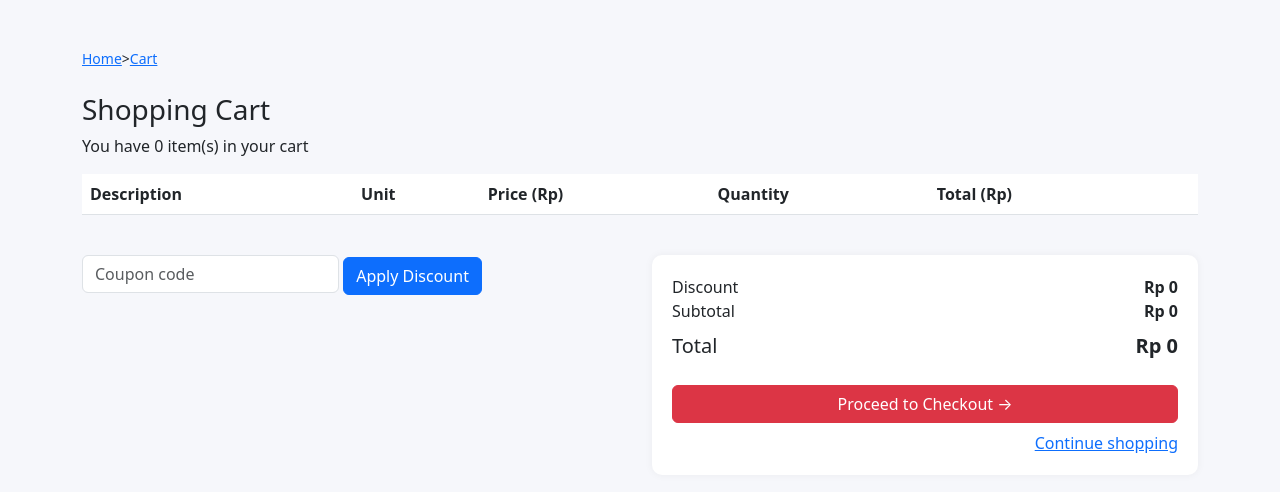
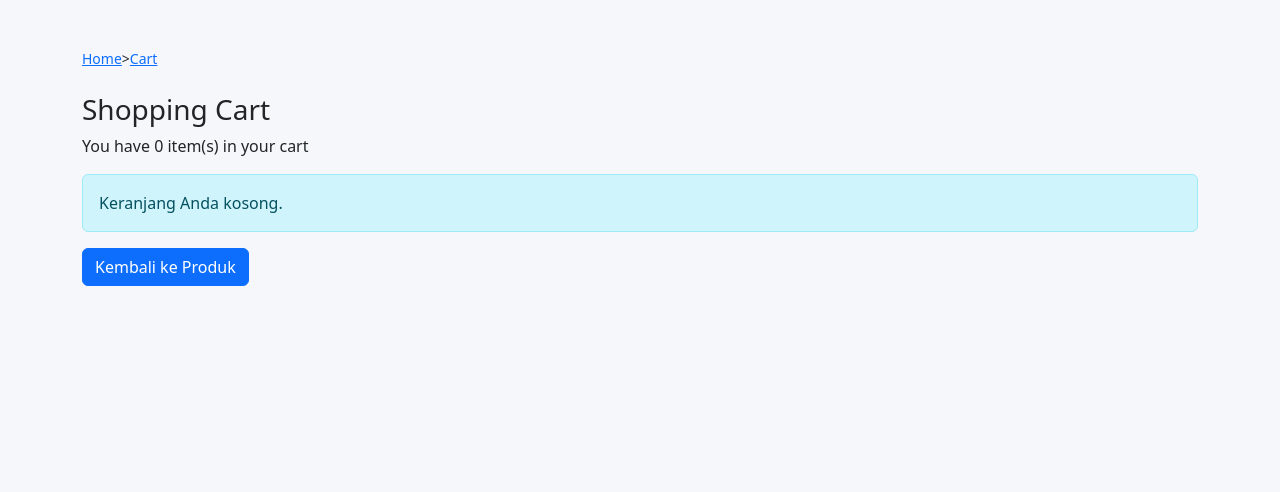
Before and after one commit to segaak/erpbl, a PHP site: page /keranjang.php in a window 1280 px wide. Shown: the part 53-545 px from the top of the page. Run offline with PHP 8.4, Linux system fonts and the light colour scheme; lists and menus that the app fills with data are empty.

Commit message:
keranjuang dah aman

```diff
--- a/parts/customer/navbar2.php
+++ b/parts/customer/navbar2.php
@@ -1,5 +1,5 @@
 <?php
-session_start();
+
 $nama_pengguna = $_SESSION['username'] ?? 'Nama Pengguna';
 $foto_profil = 'images/user-default.png';
 ?>
--- a/views/customer/keranjang.php
+++ b/views/customer/keranjang.php
@@ -1,22 +1,50 @@
 <?php
+session_start();
+include 'koneksi.php'; // koneksi ke database
 
+// === 1. PROSES ADD TO CART ===
+if ($_SERVER['REQUEST_METHOD'] === 'POST' && isset($_POST['id_produk'])) {
+    $id_produk = (int)$_POST['id_produk'];
+    $quantity = (int)($_POST['quantity'] ?? 1);
 
-// Simulasi cart (data dari $_SESSION biasanya)
-$cart = $_SESSION['cart'] ?? [];
+    if (!isset($_SESSION['cart'])) {
+        $_SESSION['cart'] = [];
+    }
 
-// Fungsi untuk ambil data produk dari database
-function getProduct($conn, $id) {
-  $query = mysqli_query($conn, "SELECT * FROM produk WHERE ID_Produk = $id");
-  return mysqli_fetch_assoc($query);
+    if (isset($_SESSION['cart'][$id_produk])) {
+        $_SESSION['cart'][$id_produk] += $quantity;
+    } else {
+        $_SESSION['cart'][$id_produk] = $quantity;
+    }
+
+    // Redirect agar tidak memproses ulang saat refresh
+    header("Location: keranjang.php");
+    exit;
 }
 
-// Simulasi kupon
+// === 2. FUNGSI AMBIL DATA PRODUK ===
+function getProduct($conn, $id) {
+    $stmt = $conn->prepare("SELECT * FROM produk WHERE ID_Produk = ?");
+    $stmt->bind_param("i", $id);
+    $stmt->execute();
+    $result = $stmt->get_result();
+    return $result->fetch_assoc();
+}
+
+// === 3. VARIABEL DISKON ===
 $discountCode = 'suppli2024';
 $discountAmount = 22000;
+$cart = $_SESSION['cart'] ?? [];
+$subtotal = 0;
+$appliedDiscount = 0;
+$couponInput = $_POST['coupon'] ?? '';
+
+// === 4. CEK KUPON ===
+if ($couponInput === $discountCode) {
+    $appliedDiscount = $discountAmount;
+}
 
 $total = 0;
-$subtotal = 0;
-
 ?>
 
 <!DOCTYPE html>
@@ -91,16 +119,19 @@ $subtotal = 0;
   </style>
 </head>
 <body>
-
-<?php include('../../parts/customer/navbar2.php'); ?>
-
+  <?php include('../../parts/customer/navbar2.php'); ?>
 <div class="container my-5">
   <div class="breadcrumb mb-4">
-    <a href="index.php">Home</a> > <a href="#">Cart</a>
+    <a href="produk.php">Home</a> > <a href="#">Cart</a>
   </div>
 
   <h3>Shopping Cart</h3>
   <p>You have <?= count($cart); ?> item(s) in your cart</p>
+
+  <?php if (count($cart) === 0): ?>
+    <div class="alert alert-info">Keranjang Anda kosong.</div>
+    <a href="produk.php" class="btn btn-primary">Kembali ke Produk</a>
+  <?php else: ?>
 
   <div class="table-responsive">
     <table class="table cart-table align-middle">
@@ -117,27 +148,29 @@ $subtotal = 0;
       <tbody>
         <?php foreach ($cart as $id => $qty):
           $product = getProduct($conn, $id);
+          if (!$product) continue;
           $itemTotal = $product['harga'] * $qty;
           $subtotal += $itemTotal;
         ?>
         <tr>
           <td>
             <div class="d-flex align-items-center gap-3">
-              <img src="img/<?= $product['gambar']; ?>" alt="">
-              <div><?= $product['nama_produk']; ?></div>
+              <img src="img/<?= htmlspecialchars($product['gambar']); ?>" alt="">
+              <div><?= htmlspecialchars($product['nama_produk']); ?></div>
             </div>
           </td>
-          <td><?= $product['satuan']; ?></td>
+          <td><?= htmlspecialchars($product['satuan']); ?></td>
           <td>Rp <?= number_format($product['harga']); ?></td>
           <td>
-            <div class="qty-box">
-              <button>-</button>
-              <input type="text" value="<?= $qty; ?>" readonly>
-              <button>+</button>
-            </div>
+            <?= $qty; ?>
           </td>
           <td>Rp <?= number_format($itemTotal); ?></td>
-          <td><span class="remove-item">&times;</span></td>
+          <td>
+            <form method="post" action="keranjang_hapus.php" style="display:inline;">
+              <input type="hidden" name="id" value="<?= $id; ?>">
+              <button type="submit" class="btn btn-sm btn-danger">&times;</button>
+            </form>
+          </td>
         </tr>
         <?php endforeach; ?>
       </tbody>
@@ -148,21 +181,14 @@ $subtotal = 0;
   <div class="row mt-4">
     <div class="col-md-6 coupon-box mb-3">
       <form method="post">
-        <input type="text" name="coupon" class="form-control d-inline-block w-auto" placeholder="Coupon code" value="<?= $_POST['coupon'] ?? ''; ?>">
+        <input type="text" name="coupon" class="form-control d-inline-block w-auto" placeholder="Coupon code" value="<?= htmlspecialchars($couponInput); ?>">
         <button class="btn btn-primary" type="submit">Apply Discount</button>
       </form>
     </div>
 
     <div class="col-md-6">
       <div class="summary-box">
-        <?php
-        $appliedDiscount = 0;
-        if (isset($_POST['coupon']) && $_POST['coupon'] === $discountCode) {
-          $appliedDiscount = $discountAmount;
-        }
-
-        $total = $subtotal - $appliedDiscount;
-        ?>
+        <?php $total = $subtotal - $appliedDiscount; ?>
         <div class="d-flex justify-content-between">
           <span>Discount</span>
           <strong>Rp <?= number_format($appliedDiscount); ?></strong>
@@ -177,16 +203,17 @@ $subtotal = 0;
         </div>
         <br>
         <form action="pembayaran.php" method="get">
-  <button type="submit" class="btn btn-danger w-100">
-    Proceed to Checkout →
-  </button>
-</form>
+          <button type="submit" class="btn btn-danger w-100">
+            Proceed to Checkout →
+          </button>
+        </form>
         <div class="mt-2 text-end">
           <a href="produk.php">Continue shopping</a>
         </div>
       </div>
     </div>
   </div>
+  <?php endif; ?>
 </div>
 
 </body>
```
Also changed, not shown: views/customer/add_to_cart.php (added, +21 -0 lines), views/customer/keranjang_hapus.php (added, +16 -0 lines), views/customer/produk-detail.php (+3 -7 lines), views/customer/produk.php (+6 -1 lines).
